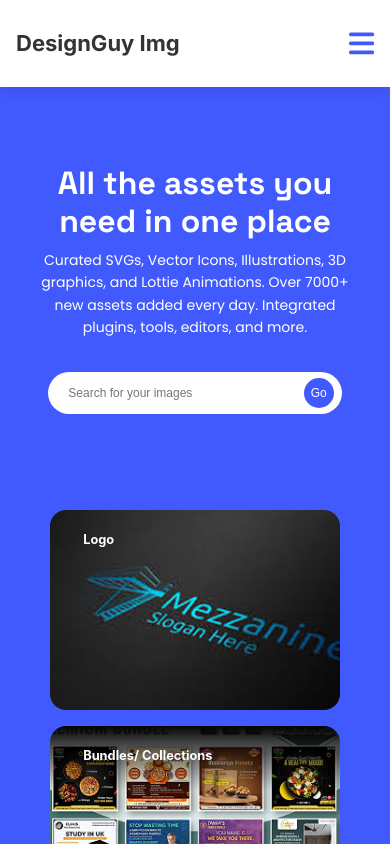
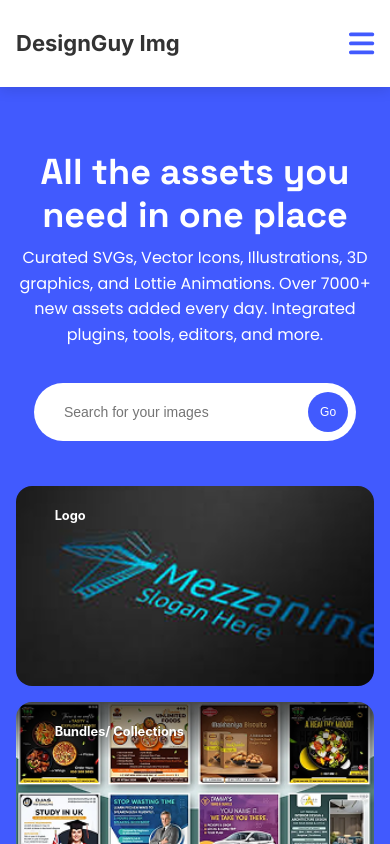
Before and after one commit to DesignguyLTD/imageapp-ennyf12, a React (Create React App) app: page / in a window 390 px wide. Shown: the top 844 px of the page. Built offline with nearby package versions, Linux system fonts and the light colour scheme; no server answers.

Commit message:
used fetch API for fetching image from pexel

```diff
--- a/src/App.module.css
+++ b/src/App.module.css
@@ -15,7 +15,7 @@
   z-index: 999;
   flex-wrap: wrap;
   justify-content: space-between;
-  gap: 120px;
+ gap: 10%;
   font-family: "Inter", sans-serif;
 
 
@@ -70,6 +70,7 @@
   border-radius: 6px;
   cursor: pointer;
   transition: background-color 0.3s ease;
+
   font-family: 'Inter', sans-serif;
    white-space: nowrap;
 }
@@ -77,16 +78,11 @@
 .loginButton:hover {
   background-color:blue;
 }
-@media(max-width:1024px){
-  .navbar{
-    gap: 40px;
-  }
-}
 
 /* Responsive: Mobile */
-@media (max-width: 768px) {
+@media (max-width: 1024px) {
   .navbar {
-        padding: 0.75rem 1rem;
+        padding: 0.75rem 2rem;
         gap: 0;
     }
   .menuIcon {
@@ -117,11 +113,13 @@
         gap: 1rem;
         text-align: center;
         padding-bottom: 1rem;
+
     }
 
     .list li {
         padding: 0.5rem 0;
         width: 100%;
+
     }
 
 
@@ -136,6 +134,12 @@
   .loginButton {
         width: 90%;
         max-width: 300px;
+    }
+}
+@media (max-width:480px){
+  .navbar {
+        padding: 0.75rem 1rem;
+        gap: 0;
     }
 }
 
@@ -257,7 +261,7 @@
 .inputbox{
   width:100%;
   border-radius: 50px;
-  padding:20px 30px;
+  padding:23px 30px;
   font-size: 14px;
   border: none;
   color: grey;
@@ -302,6 +306,16 @@
         padding: 64px 48px;
         gap: 8px;
     }
+    .inputbox{
+  width:100%;
+  border-radius: 50px;
+  padding:23px 30px;
+  font-size: 14px;
+  border: none;
+  color: grey;
+  transition: 0.2s;
+
+}
 
 }
 
@@ -357,27 +371,38 @@
   margin-top: 20px;
 
 }
+.inputbox{
+  width:100%;
+  border-radius: 50px;
+  padding:23px 30px;
+  font-size: 14px;
+  border: none;
+  color: grey;
+  transition: 0.2s;
+
+}
 }
 
 @media (max-width: 480px) {
   .texts{
-    padding: 16px;
+    padding: 0px;
   }
   .texts h1 {
-    font-size: 32px;
+    font-size: 36px;
+
   }
 
   .texts p {
+    font-size: 16px;
+  }
+
+  .inputbox {
     font-size: 14px;
   }
 
-  .inputbox {
-    font-size: 12px;
-  }
-
   .inputsubmit {
-    width: 36px;
-    height: 36px;
+    width: 45px;
+    height: 45px;
   }
 
   .image {
@@ -395,12 +420,12 @@
   gap: 16px;
   align-items: center;
   justify-content: center;
-  padding: 50px;
+  padding: 16px;
   padding-top: 0px;
-  margin-top: 0px;
+  margin-top: -35px;
 }
 .search{
-  max-width: 800px;
+  width: 100%;
   align-items: center;
   justify-content: center;
   margin: auto;
@@ -409,7 +434,7 @@
 .inputboxs{
   width:100%;
   border-radius: 50px;
-  padding:20px 30px;
+  padding:22px 30px;
   font-size: 14px;
   border: none;
   color: black;
@@ -439,8 +464,8 @@
 
 .inputsubmit{
   position: absolute;
-  width:30px;
-  height:30px;
+  width:40px;
+  height:40px;
   margin: 8px;
   border-radius: 50px;
   right: 0px;
@@ -450,6 +475,16 @@
   color: white;
   transition: 0.2s all;
    cursor: pointer;
+}
+.inputbox{
+  width:100%;
+  border-radius: 40px;
+  padding:21px 30px;
+  font-size: 14px;
+  border: none;
+  color: grey;
+  transition: 0.2s;
+
 }
 
 }
--- a/src/components/ImageCard.tsx
+++ b/src/components/ImageCard.tsx
@@ -1,5 +1,5 @@
 import React from 'react';
-import { Photo } from '../types/pexels.d';
+import { Photo } from '../types/pexels';
 import styles from '../App.module.css';
 import { Link } from 'react-router-dom';
 interface ImageCardProps {
@@ -11,7 +11,7 @@
     <Link to={`/download/${photo.id}`} className={styles.link}>
     <div className={styles.imageCard}>
       <img
-        src={photo.src.medium}
+        src={photo.src.tiny}
         alt={photo.alt || `Photo by ${photo.photographer}`}
         className={styles.image}
       />
--- a/src/components/ImageGrid.tsx
+++ b/src/components/ImageGrid.tsx
@@ -1,5 +1,5 @@
 import React from 'react';
-import { Photo } from '../types/pexels.d';
+import { Photo } from '../types/pexels';
 import ImageCard from './ImageCard';
 import styles from '../App.module.css';
 
--- a/src/context/ImageContext.tsx
+++ /dev/null
@@ -1,63 +0,0 @@
-import React, { createContext, useContext, ReactNode } from 'react';
-import { Photo } from '../types/pexels.d';
-import usePexelsApi from '../hooks/usePexelsApi';
-
-
-interface ImageContextType {
-  photos: Photo[];
-  loading: boolean;
-  error: string | null;
-  searchImages: (query: string) => Promise<void>;
-  loadMoreImages: () => Promise<void>;
-  hasMore: boolean;
-  currentSearchQuery: string;
-  currentPage: number;
-}
-
-
-const ImageContext = createContext<ImageContextType | undefined>(undefined);
-
-
-export const ImageProvider: React.FC<{ children: ReactNode }> = ({ children }) => {
-
-  const {
-    photos,
-    loading,
-    error,
-    searchImages,
-    loadMoreImages,
-    hasMore,
-    currentQuery,
-    currentPage,
-  } = usePexelsApi();
-
-
-  const contextValue: ImageContextType = {
-    photos,
-    loading,
-    error,
-    searchImages,
-    loadMoreImages,
-    hasMore,
-    currentSearchQuery: currentQuery,
-    currentPage: currentPage,
-  };
-
-  return (
-
-    <ImageContext.Provider value={contextValue}>
-      {children}
-    </ImageContext.Provider>
-  );
-};
-
-
-export const useImage = () => {
-  const context = useContext(ImageContext);
-
-
-  if (context === undefined) {
-    throw new Error('useImage must be used within an ImageProvider');
-  }
-  return context;
-};
--- a/src/pages/DownloadPage.tsx
+++ b/src/pages/DownloadPage.tsx
@@ -1,7 +1,7 @@
 import React, { useState, useEffect } from 'react';
 import { useParams } from 'react-router-dom';
 import { FontAwesomeIcon } from '@fortawesome/react-fontawesome';
-import Navbar from '../components/Navbar';
+
 import styles from '../App.module.css';
 import { Photo } from '../types/pexels';
 
@@ -9,6 +9,9 @@
   imageId: string;
   [key: string]: string | undefined;
 }
+
+
+const PEXELS_API_KEY = process.env.REACT_APP_PEXELS_API_KEY;
 
 const DownloadPage: React.FC = () => {
   const { imageId } = useParams<DownloadPageParams>();
@@ -24,13 +27,20 @@
         return;
       }
 
+
+      if (!PEXELS_API_KEY) {
+        setError("Pexels API key not found. Please set REACT_APP_PEXELS_API_KEY in your .env.local file.");
+        setLoading(false);
+        return;
+      }
+
       setLoading(true);
       setError(null);
 
       try {
         const response = await fetch(`https://api.pexels.com/v1/photos/${imageId}`, {
           headers: {
-            Authorization: 'wRALpeK2plHhnpf2aFEZGbAE0EdUEKIhgEq6O8yfCX8bf2DjwFxW1GWF',
+            Authorization: PEXELS_API_KEY,
           },
         });
 
@@ -38,7 +48,8 @@
           if (response.status === 404) {
             throw new Error(`Image with ID ${imageId} not found.`);
           }
-          throw new Error(`Failed to fetch image: ${response.statusText}`);
+          const errorData = await response.json();
+          throw new Error(`Failed to fetch image: ${errorData.error || response.statusText}`);
         }
 
         const data: Photo = await response.json();
@@ -124,11 +135,12 @@
 
           <div className={styles.creatorInfo}>
             <div className={styles.creatorAvatar}>
+              {/* This src is empty in your original code. You might need a dynamic src or a placeholder. */}
               <img src="" alt="creator avatar" className={styles.creatorAvatar} />
             </div>
             <div className={styles.creatorDetails}>
               <h2>{imageData.photographer}</h2>
-              <p>43444+ Elements</p>
+              <p>43444+ Elements</p> {/* This is hardcoded, consider if it should be dynamic */}
             </div>
           </div>
 
@@ -152,9 +164,9 @@
           <p className={styles.downloadFormats}>Download in PNG, and Eps or AI-Formats</p>
 
           <div className={styles.detailsCounts}>
-            <p><FontAwesomeIcon icon={['far', 'eye']} />45.23K</p>
-            <p><FontAwesomeIcon icon={['fas', 'download']} /> 19.23K</p>
-            <p><FontAwesomeIcon icon={['far', 'heart']} />19.23K</p>
+            <p><FontAwesomeIcon icon={['far', 'eye']} />45.23K</p> {/* Hardcoded */}
+            <p><FontAwesomeIcon icon={['fas', 'download']} /> 19.23K</p> {/* Hardcoded */}
+            <p><FontAwesomeIcon icon={['far', 'heart']} />19.23K</p> {/* Hardcoded */}
           </div>
 
           <button
--- a/src/pages/SearchResultPage.tsx
+++ b/src/pages/SearchResultPage.tsx
@@ -3,26 +3,25 @@
 import SearchBar from '../components/SearchBar';
 import ImageGrid from '../components/ImageGrid';
 import { useLocation, useNavigate } from 'react-router-dom';
-import { useImage } from '../context/ImageContext';
+import usePexelsApi from '../hook/UsePexelApi';
 import styles from '../App.module.css'
+
 const SearchResultPage: React.FC = () => {
-  const { photos, loading, error, searchImages, loadMoreImages, hasMore, currentSearchQuery } = useImage();
+  const { photos, loading, error, searchImages, loadMoreImages, hasMore, currentQuery } = usePexelsApi();
   const location = useLocation();
   const navigate = useNavigate();
 
   useEffect(() => {
-    const params = new URLSearchParams(location.search);
     const pathSegments = location.pathname.split('/');
     const queryFromPath = pathSegments[pathSegments.length - 1];
 
-    if (queryFromPath && queryFromPath !== currentSearchQuery && queryFromPath !== 'search') {
+    if (queryFromPath && queryFromPath !== currentQuery && queryFromPath !== 'search') {
       const decodedQuery = decodeURIComponent(queryFromPath);
       searchImages(decodedQuery);
-    } else if (!queryFromPath && !currentSearchQuery) {
+    } else if (!queryFromPath && !currentQuery) {
 
     }
-  }, [location.pathname, searchImages, currentSearchQuery]);
-
+  }, [location.pathname, searchImages, currentQuery]);
 
   const handleSearchBarSearch = (query: string) => {
     if (query.trim()) {
@@ -33,12 +32,12 @@
   return (
     <div className={styles.page}>
       <SearchBar
-            onSearch={handleSearchBarSearch}
-            initialQuery={currentSearchQuery}
-          />
+        onSearch={handleSearchBarSearch}
+        initialQuery={currentQuery}
+      />
       <main>
         <h1 className={styles.mainh1}>
-          Results for "{decodeURIComponent(currentSearchQuery || '... loading')}"
+          Results for "{decodeURIComponent(currentQuery || '... loading')}"
         </h1>
         <ImageGrid
           photos={photos}
@@ -46,7 +45,7 @@
           error={error}
           loadMore={loadMoreImages}
           hasMore={hasMore}
-          currentQuery={decodeURIComponent(currentSearchQuery || '')}
+          currentQuery={decodeURIComponent(currentQuery || '')}
         />
       </main>
     </div>
```
Also changed, not shown: src/App.tsx (+4 -5 lines), src/hook/UsePexelApi.ts (renamed from src/hooks/usePexelsApi.ts, +32 -24 lines).
